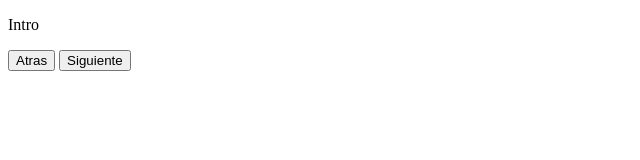
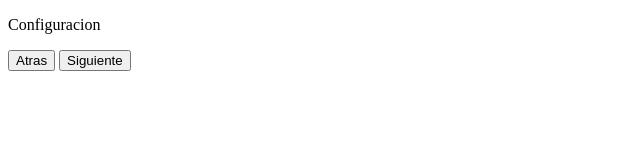
Before and after one commit to Laxodo/Conecta-4, a plain HTML site: page index.html in a window 1280 px wide. Both pictures are taken after a click on the button "Siguiente". Shown: the full height of the page, 0-640 px from the left. Drawn offline with Linux system fonts and the light colour scheme.

Commit message:
Añadido botones para cambiar de escena.

```diff
--- a/index.html
+++ b/index.html
@@ -5,11 +5,11 @@
     <meta name="viewport" content="width=device-width, initial-scale=1.0">
     <title>Conecta 4</title>
     <link rel="stylesheet" href="css/style.css">
+    <script src="js/Scene.js"></script>
     <script src="js/Intro.js"></script>
     <script src="js/Config.js"></script>
     <script src="js/Tablero.js"></script>
     <script src="js/End.js"></script>
-    <script src="js/Scene.js"></script>
     <script src="js/Game.js"></script>
     <script>
         function start(){
--- a/js/Game.js
+++ b/js/Game.js
@@ -2,12 +2,16 @@ class Game{
 
     #Scenes = [];
     #ActualScene = 0;
-    #Container;
-    #NextButton;
-    #PreviousButton;
+    #Container = null;
+    #NextButton = null;
+    #PreviousButton = null;
 
     constructor(Escena){
         this.#Container = document.querySelector(Escena);
+        this.#NextButton = this.#Container.querySelector(".NextButton");
+        this.#PreviousButton = this.#Container.querySelector(".PreviousButton");
+        this.#NextButton.addEventListener("click", this.#siguiente);
+        this.#PreviousButton.addEventListener("click", this.#anterior);
         for(const child of this.#Container.querySelectorAll(".scene")){
             var id = child.getAttribute("id")
             var scene = null;
@@ -24,35 +28,31 @@ class Game{
                 case "End":
                     scene = new End(child);
                     break;
-                if(scene != null){
-                    this.#Scenes.push(scene);
-                }
-                this.#update;
+            }
+            if(scene != null){
+                this.#Scenes.push(scene);
+                console.log(this.#Scenes)
             }
         }
-        this.#NextButton = this.#Container.querySelector(".NextButton");
-        this.#PreviousButton = this.#Container.querySelector(".PreviousButton");
-        this.#NextButton.addEventListener("click", this.#siguiente);
-        this.#PreviousButton.addEventListener("click", this.#anterior);
+        this.#update();
     }
 
     #update = () =>{
         this.#Scenes.forEach((element, index) =>{
-            element._container.classList.remove("active");
+            element._Container.classList.remove("active");
             if(index == this.#ActualScene){
-                element._container.classList.add("active");
+                element._Container.classList.add("active");
             }
-        }
-        )
+        });
     }
     #anterior = () =>{
+        console.log("adios")
         this.#ActualScene > 0 ? this.#ActualScene-- : 0;
-        this.#update
+        this.#update();
     }
-
     #siguiente = () =>{
-        this.#ActualScene < (this.#Scenes.length - 1) ? this.#ActualScene++ : 0;
-        this.#update;
+        console.log("hola")
+        this.#ActualScene < (this.#Scenes.length - 1) ? this.#ActualScene++ : this.#ActualScene=0;
+        this.#update();
     }
-
 }
```
